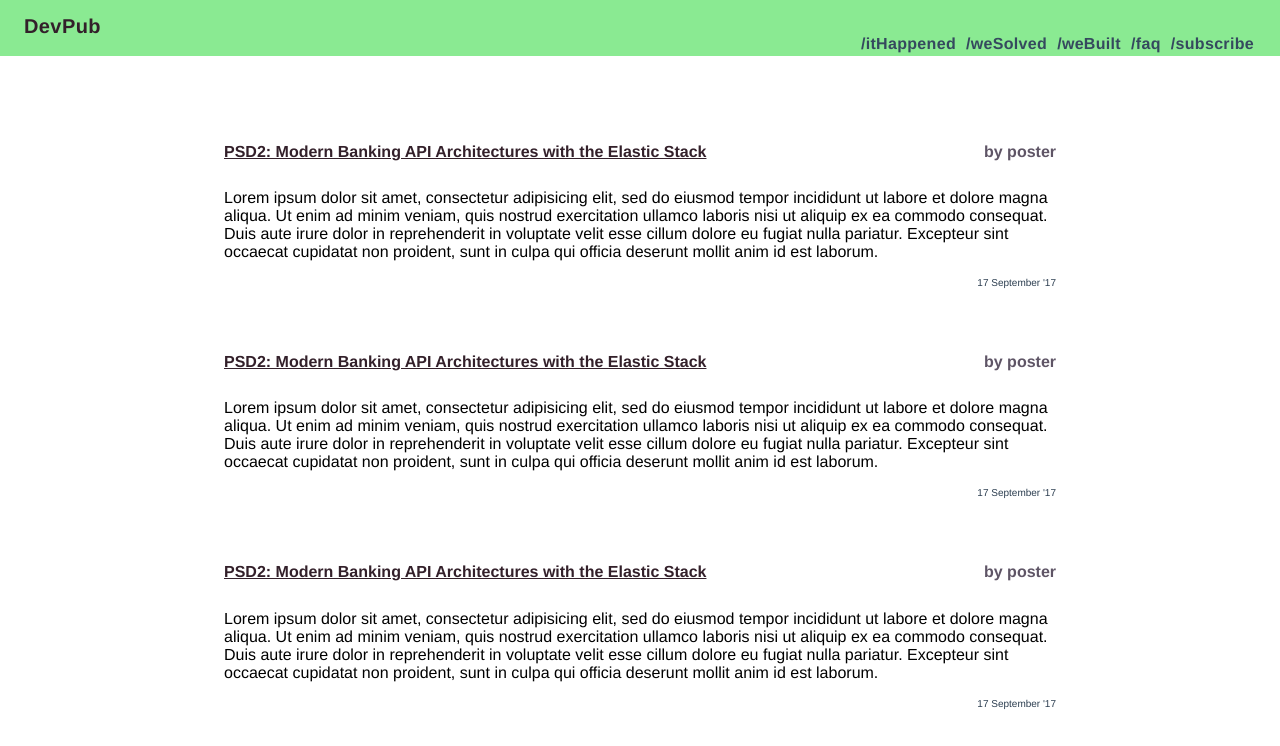
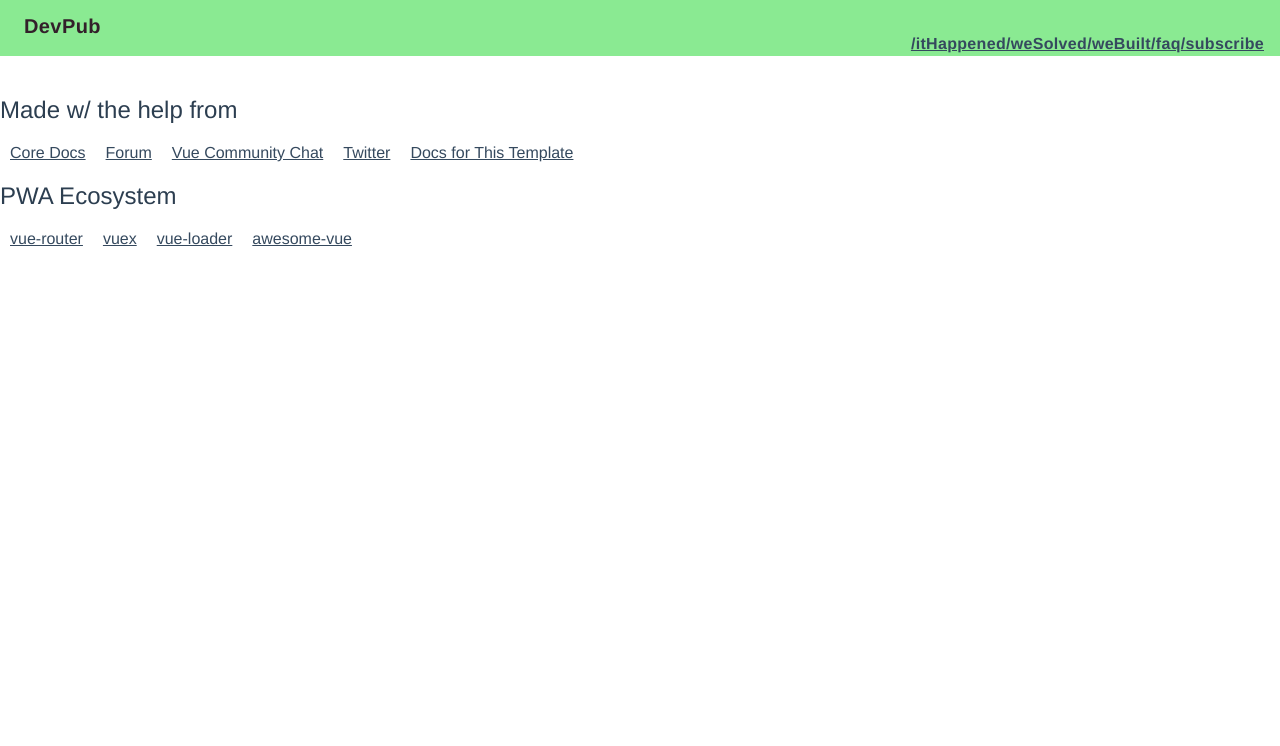
Before and after one commit to amaralDaniel/DevPub-frontend, a Vue app in the folder dev-pub/: page / in a window 1280 px wide. Shown: the top 746 px of the page. Built offline with nearby package versions, Linux system fonts and the light colour scheme.

Commit message:
navbar with router-link

```diff
--- a/dev-pub/src/App.vue
+++ b/dev-pub/src/App.vue
@@ -1,31 +1,36 @@
 <template>
   <div id="app">
     <header>
-      <span>DevPub</span>
+      <router-link class="dev-pub" to="/">DevPub</router-link>
       <div class="routes">
-        <a>/itHappened</a>
-        <a>/weSolved</a>
-        <a>/weBuilt</a>
-        <a>/faq</a>
-        <a>/subscribe</a>
+        <router-link to="/ithappened">/itHappened</router-link>
+        <router-link to="/wesolved">/weSolved</router-link>
+        <router-link to="/webuilt">/weBuilt</router-link>
+        <router-link to="/faq">/faq</router-link>
+        <router-link to="/subscribe">/subscribe</router-link>
       </div>
     </header>
     <main>
-      <!-- <img src="./assets/logo.png" alt="Vue.js PWA"> -->
-      <!-- <router-view></router-view> -->
+      <transition>
+        <keep-alive>
+          <router-view></router-view>
+        </keep-alive>
+      </transition>
+      <!-- <Publication data="hello!"></Publication>
       <Publication></Publication>
-      <Publication></Publication>
-      <Publication></Publication>
+      <Publication></Publication> -->
     </main>
   </div>
 </template>
 
 <script>
 import Publication from './components/Publication'
+import ItHappened from './components/ItHappened'
 export default {
   name: 'app',
   components: {
-    Publication
+    Publication,
+    ItHappened
   }
 }
 </script>
@@ -56,7 +61,7 @@ header
   color: $strange-color
 
 
-header span
+header .dev-pub
   display: block
   position: relative
   font-size: 20px
@@ -65,6 +70,8 @@ header span
   font-weight: 900
   box-sizing: border-box
   padding-top: 16px
+  color: $strange-color
+  text-decoration: none
 
 
 header .routes
@@ -81,7 +88,9 @@ header .routes
   font-weight: 700
   box-sizing: border-box
 
-  a
+  router-link
     padding-right: 10px
+    color: $strange-color
+    text-decoration: none
 
 </style>
```
